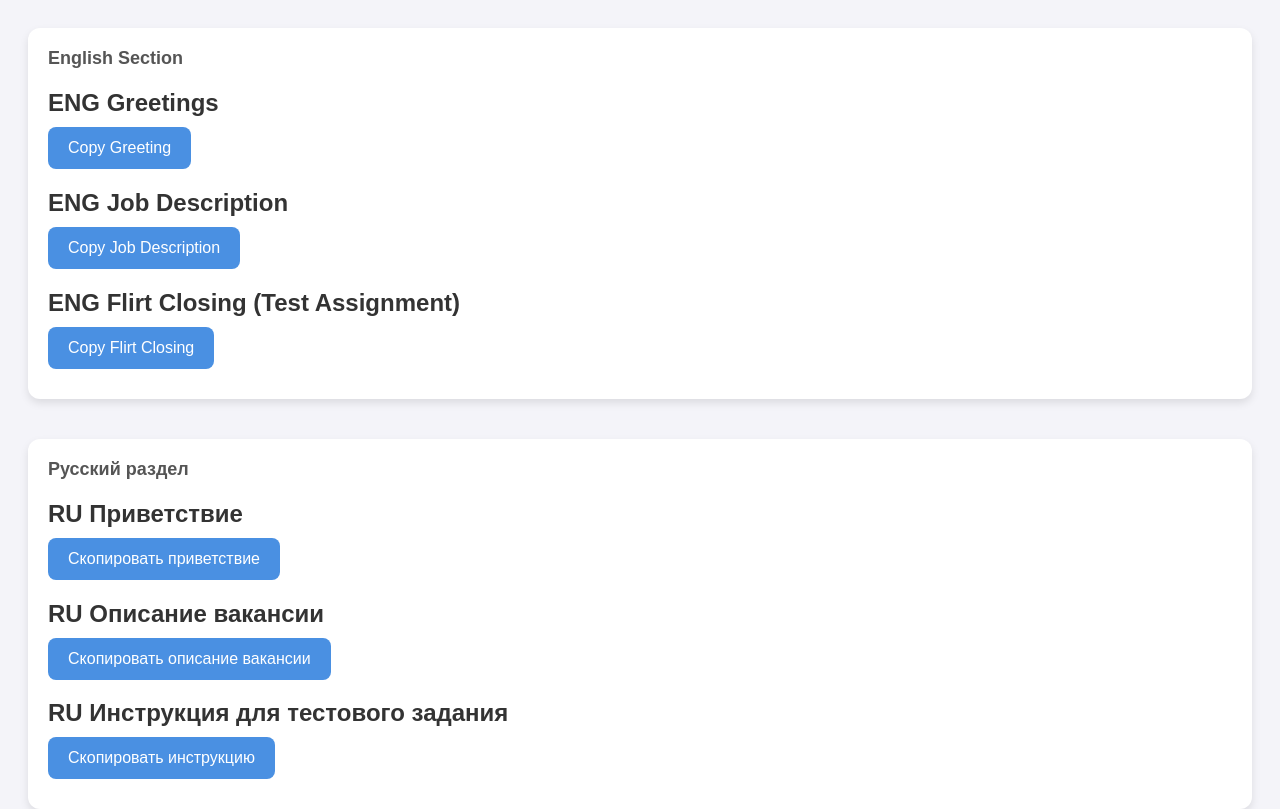
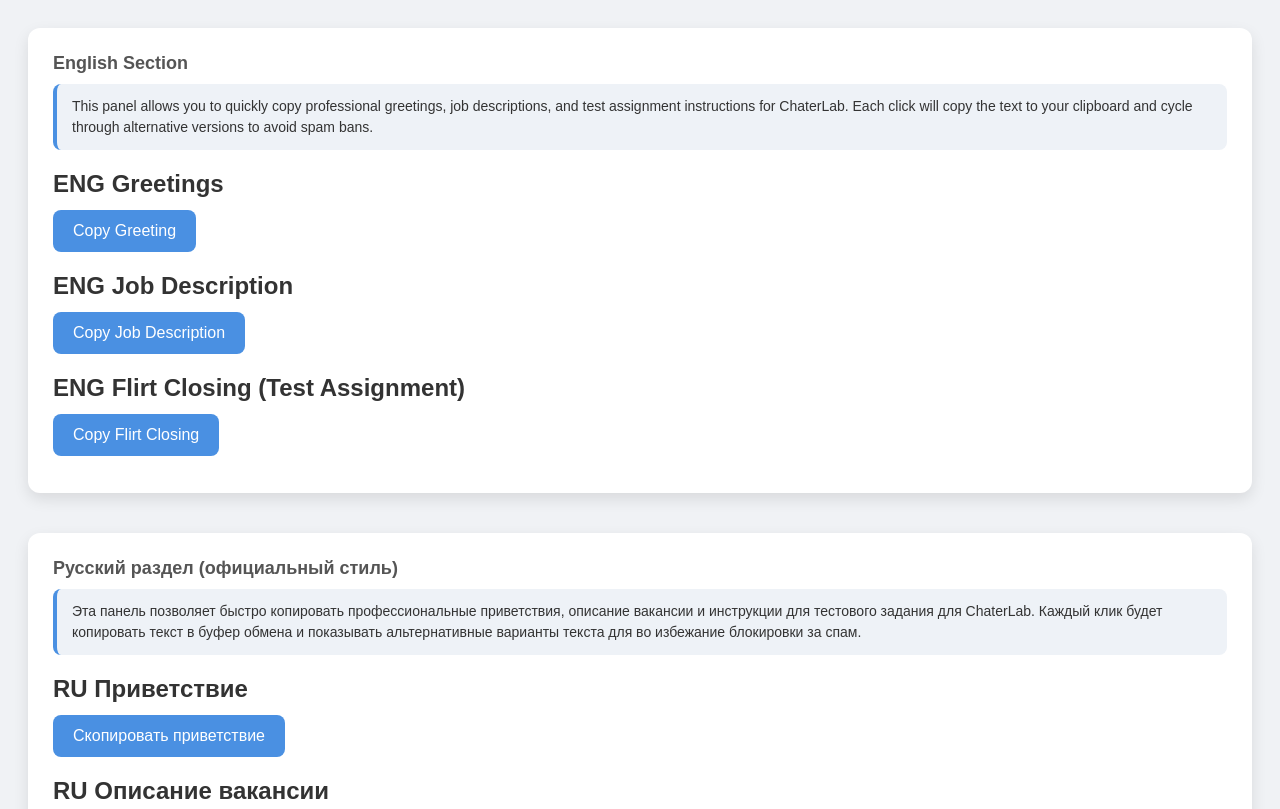
Before and after one commit to reqwirt0-star/quick-replies-panel, a plain HTML site: page index.html in a window 1280 px wide. Shown: the top 809 px of the page. Drawn offline with Linux system fonts and the light colour scheme.

Commit message:
index.html

```diff
--- a/index.html
+++ b/index.html
@@ -6,23 +6,23 @@
   <style>
     body {
       font-family: Arial, sans-serif;
-      background: #f4f4f9;
+      background: #f0f2f5;
       padding: 20px;
+      color: #333;
     }
     h2 {
       margin-bottom: 10px;
-      color: #333;
     }
     .section {
       margin-bottom: 40px;
-      padding: 20px;
+      padding: 25px;
       background: #ffffff;
       border-radius: 12px;
-      box-shadow: 0 4px 8px rgba(0,0,0,0.1);
+      box-shadow: 0 6px 15px rgba(0,0,0,0.1);
     }
     button {
       display: block;
-      margin: 10px 0;
+      margin: 12px 0;
       padding: 12px 20px;
       font-size: 16px;
       border: none;
@@ -30,16 +30,27 @@
       background: #4a90e2;
       color: white;
       cursor: pointer;
-      transition: background 0.3s;
+      transition: all 0.3s;
     }
     button:hover {
       background: #357ab7;
+      transform: translateY(-2px);
     }
     .lang-title {
       font-size: 18px;
       margin-bottom: 10px;
       font-weight: bold;
       color: #555;
+    }
+    .note {
+      background: #eef2f7;
+      padding: 12px 15px;
+      border-left: 4px solid #4a90e2;
+      border-radius: 8px;
+      margin-bottom: 15px;
+      font-size: 14px;
+      color: #333;
+      line-height: 1.5;
     }
   </style>
 </head>
@@ -48,6 +59,9 @@
   <!-- ===== ENG SECTION ===== -->
   <div class="section">
     <div class="lang-title">English Section</div>
+    <div class="note">
+      This panel allows you to quickly copy professional greetings, job descriptions, and test assignment instructions for ChaterLab. Each click will copy the text to your clipboard and cycle through alternative versions to avoid spam bans.
+    </div>
     <h2>ENG Greetings</h2>
     <button onclick="copyGreetingENG()">Copy Greeting</button>
 
@@ -60,7 +74,10 @@
 
   <!-- ===== RU SECTION ===== -->
   <div class="section">
-    <div class="lang-title">Русский раздел</div>
+    <div class="lang-title">Русский раздел (официальный стиль)</div>
+    <div class="note">
+      Эта панель позволяет быстро копировать профессиональные приветствия, описание вакансии и инструкции для тестового задания для ChaterLab. Каждый клик будет копировать текст в буфер обмена и показывать альтернативные варианты текста для во избежание блокировки за спам.
+    </div>
     <h2>RU Приветствие</h2>
     <button onclick="copyGreetingRU()">Скопировать приветствие</button>
 
```
